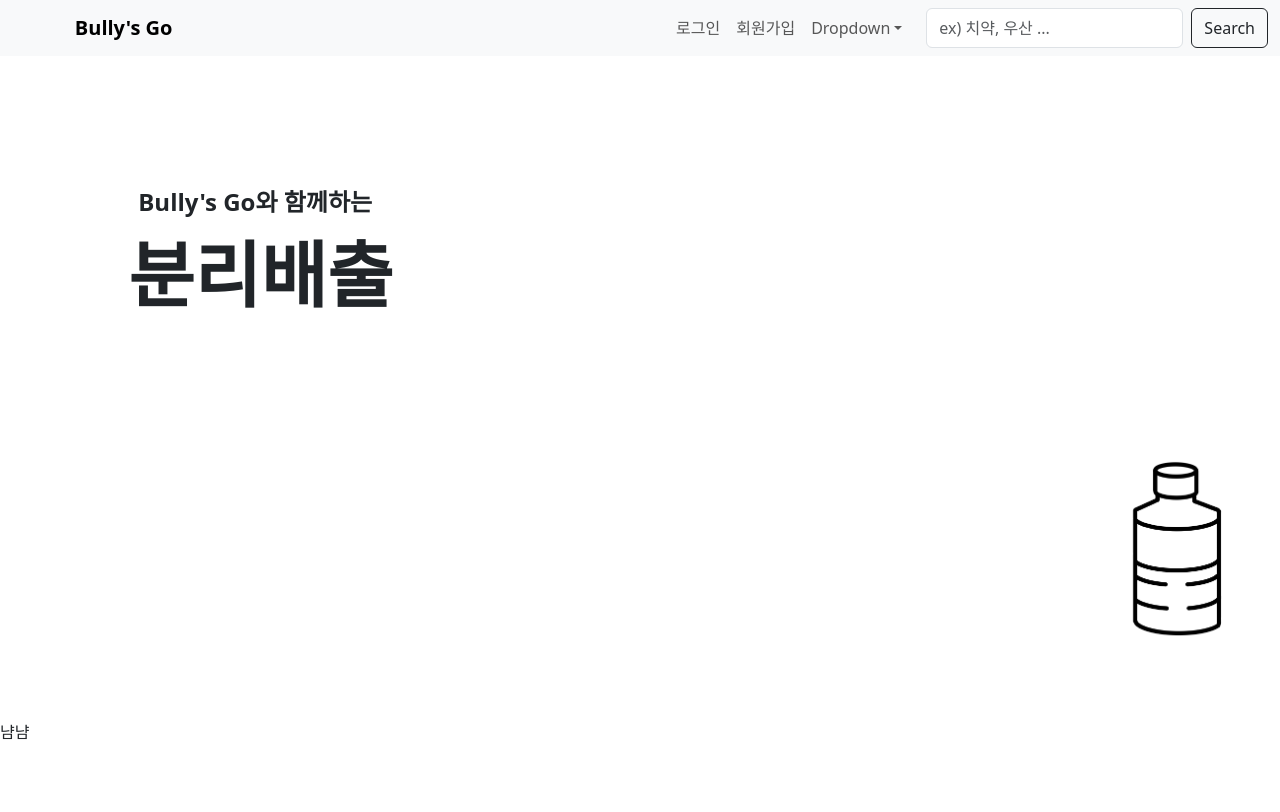
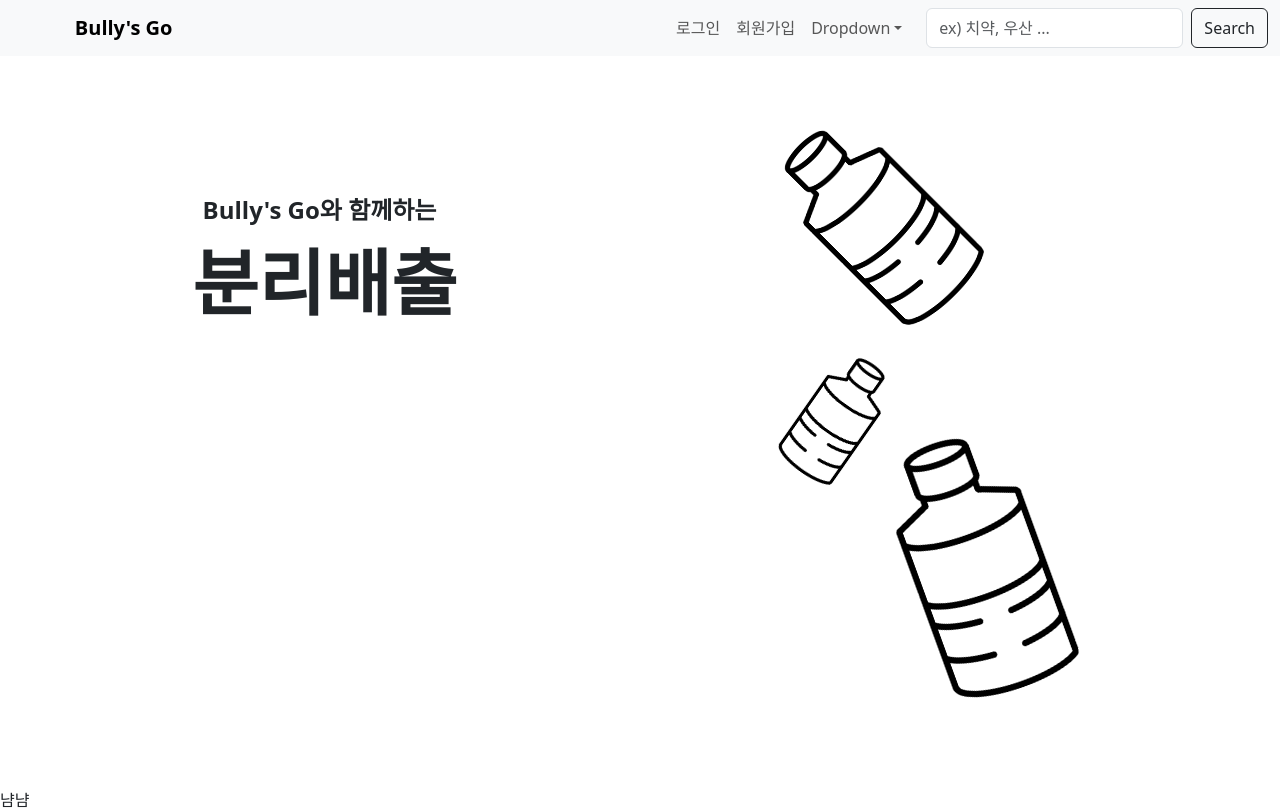
Before and after one commit to 4th-Oasis-Hackathon/ENDOLPHIN, a React (Create React App) app in the folder endolphin/: page / in a window 1280 px wide. Built offline with nearby package versions, Linux system fonts and the light colour scheme.

Commit message:
dev main screen (#5)

```diff
--- a/endolphin/src/App.css
+++ b/endolphin/src/App.css
@@ -11,24 +11,59 @@
 }
 
 .main-bg {
-  /* height: 350px; */
+  /* width: 200px;
   height: 200px;
-  background-size: contain;
-  background-position: right;
-  margin-bottom: 5%;
-  background-repeat: no-repeat;
+  background-size: cover; */
+  margin-top: 13%;
+  margin-right: 3%;
+}
+
+.main {
+  margin: 5%;
+  margin-left: 15%;
+  margin-right: 15%;
+  margin-top: -7%;
+  font-weight: bolder;
+  display: flex;
+  align-items: center;
+  justify-content: space-between;
+
 }
 
 .main-writing {
-  margin: 10%;
-  font-weight: bolder;
+  margin-top: -20%;
 }
 
 .main-writing-1 {
   font-size: 150%;
-  padding-left: 1%;
+  padding-left: 4%;
+  width: 100%;
 }
 
 .main-writing-2 {
   font-size: 450%;
+  width: 100%;
 }
+
+.main-bg-1 {
+  width: 250px;
+  height: 250px;
+  background-size: cover;
+  transform: rotate(-45deg);
+}
+
+.main-bg-2 {
+  width: 150px;
+  height: 150px;
+  background-size: cover;
+  transform: rotate(35deg);
+}
+
+.main-bg-3 {
+  width: 300px;
+  height: 300px;
+  background-size: cover;
+  transform: rotate(-20deg);
+  margin-left: 25%;
+  margin-top: -25%;
+}
--- a/endolphin/src/App.js
+++ b/endolphin/src/App.js
@@ -63,11 +63,19 @@ function App() {
 
       <Routes>
         <Route path='/' element={<>
-          <div className='main-writing'>
-            <div className='main-writing-1'>Bully's Go와 함께하는</div>
-            <div className='main-writing-2'>분리배출</div>
+          <div className='main'>
+            <div className='main-writing'>
+              <div className='main-writing-1'>Bully's Go와 함께하는</div>
+              <div className='main-writing-2'>분리배출</div>
+            </div>
+            <div className="main-bg">
+              <div className="main-bg-1" style={{ backgroundImage: `url(${BackgroundImage})` }} />
+              <div className="main-bg-2" style={{ backgroundImage: `url(${BackgroundImage})` }} />
+              <div className="main-bg-3" style={{ backgroundImage: `url(${BackgroundImage})` }} />
+
+            </div>
           </div>
-          <div className="main-bg" style={{ backgroundImage: `url(${BackgroundImage})` }} />
+
           냠냠
         </>}/>
 
```
Also changed, not shown: endolphin/src/petImage.png (added).
